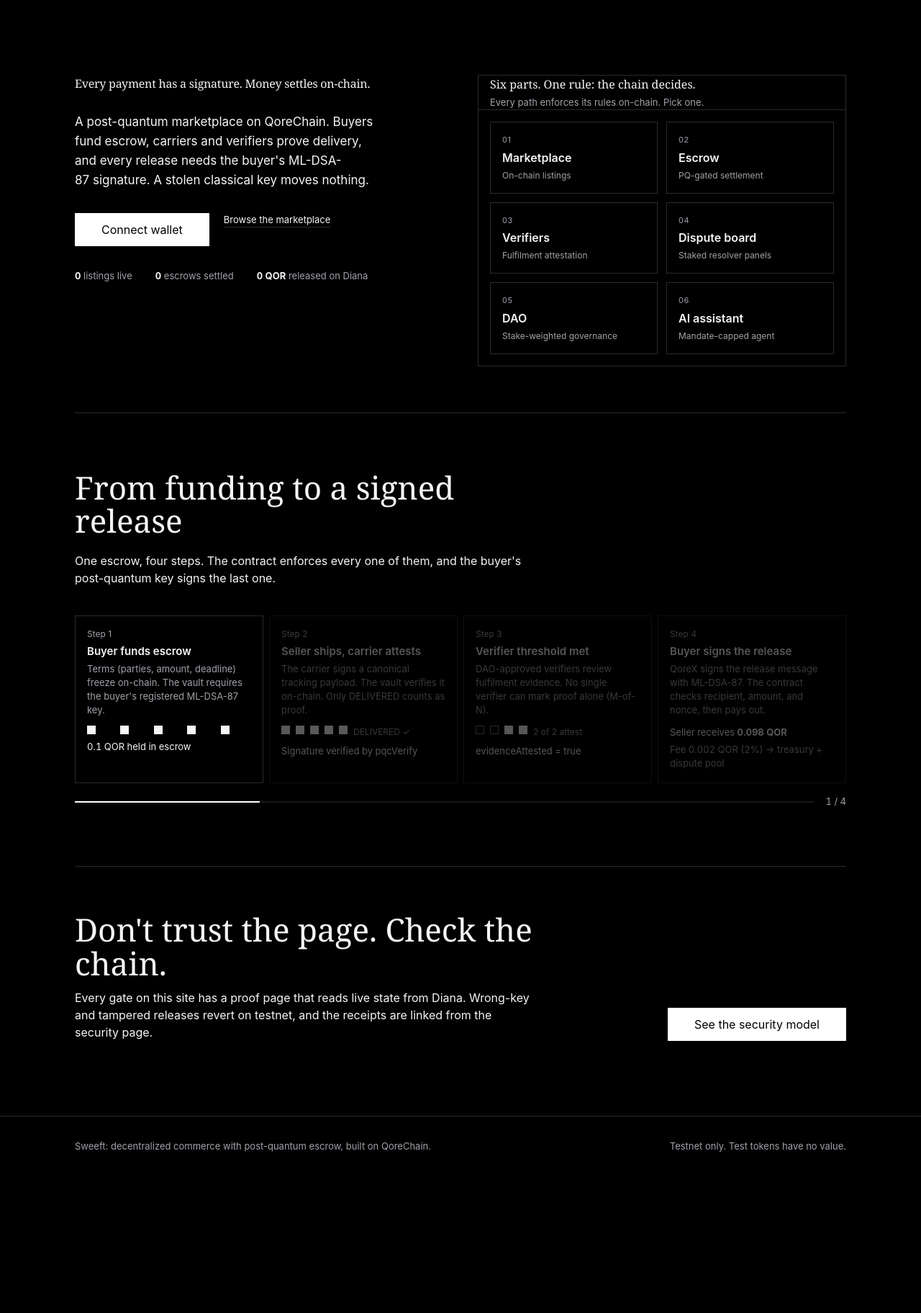
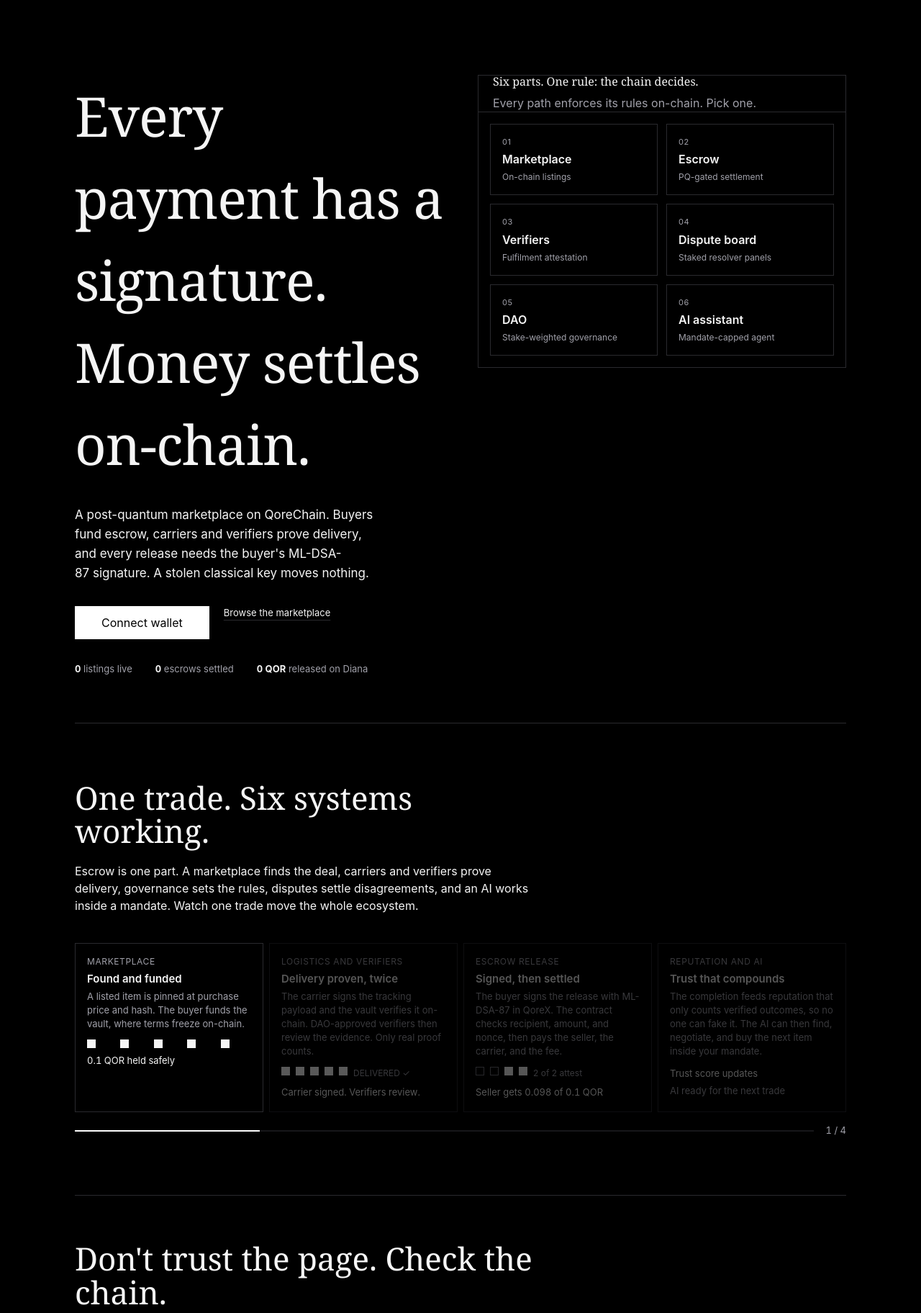
Before and after one commit to Dekantiok/sweeft-qorechain, a Django app: page / in a window 1280 px wide. Shown: the part 65-1889 px from the top of the page at 72% size. Before the commit the page ends 1665 px from the top, so only its background shows below. Run offline with Django 5.2, Linux system fonts and the light colour scheme; data that the repository does not hold is empty.

Commit message:
Bigger titles and story reframed as ecosystem

```diff
--- a/templates/marketplace/home.html
+++ b/templates/marketplace/home.html
@@ -7,7 +7,7 @@
 <section class="pt-10 sm:pt-16">
     <div class="grid gap-10 md:grid-cols-2 md:gap-12">
         <div class="flex flex-col">
-            <h1 class="font-serif text-[clamp(36px,5vw,60px)] leading-[1.0] tracking-[-0.015em] motion-safe:animate-rise">
+            <h1 class="font-serif text-[clamp(44px,6vw,76px)] leading-[1.0] tracking-[-0.015em] motion-safe:animate-rise">
                 Every payment has a signature. Money settles on-chain.
             </h1>
             <p class="mt-7 max-w-[44ch] text-balance text-[17px] leading-[27px] motion-safe:animate-rise motion-safe:[animation-delay:120ms]">
@@ -29,9 +29,9 @@
             </div>
         </div>
         <div class="panel self-start motion-safe:animate-rise motion-safe:[animation-delay:240ms]">
-            <div class="border-b border-line px-4 py-4">
-                <h2 class="font-serif text-[22px] leading-[1.15]">Six parts. One rule: the chain decides.</h2>
-                <p class="mt-1 text-[13px] leading-[19px] text-muted">Every path enforces its rules on-chain. Pick one.</p>
+            <div class="border-b border-line px-5 py-5">
+                <h2 class="font-serif text-[30px] leading-[1.1]">Six parts. One rule: the chain decides.</h2>
+                <p class="mt-2 text-[14px] leading-[21px] text-muted">Every path enforces its rules on-chain. Pick one.</p>
             </div>
             <nav aria-label="Sweeft paths" class="grid grid-cols-2 gap-3 p-4">
                 <a href="/marketplace/" class="group border border-line bg-black/40 p-4 hover:border-control transition-colors">
@@ -72,42 +72,42 @@
 {# ---- Story: Fund, Ship, Attest, Release (Meridian Story pattern) ---- #}
 <section aria-labelledby="story-title" class="border-t border-line mt-16 py-16 sm:py-20">
     <div class="flex flex-col gap-5 max-w-[640px]">
-        <h2 id="story-title" class="font-serif text-[34px] leading-[1.06] lg:text-[44px]">From funding to a signed release</h2>
-        <p class="text-[16px] leading-[24px]">One escrow, four steps. The contract enforces every one of them, and the buyer's post-quantum key signs the last one.</p>
+        <h2 id="story-title" class="font-serif text-[34px] leading-[1.06] lg:text-[44px]">One trade. Six systems working.</h2>
+        <p class="text-[16px] leading-[24px]">Escrow is one part. A marketplace finds the deal, carriers and verifiers prove delivery, governance sets the rules, disputes settle disagreements, and an AI works inside a mandate. Watch one trade move the whole ecosystem.</p>
     </div>
 
     <div id="story" class="mt-10">
         <div class="grid gap-2 sm:grid-cols-2 lg:grid-cols-4">
             <div class="story-step border border-line bg-black/60 p-4" data-step="0">
-                <div class="text-[12px] text-muted">Step 1</div>
-                <h3 class="mt-1 text-[15px] font-semibold">Buyer funds escrow</h3>
-                <p class="mt-1 text-[13px] leading-[19px] text-muted">Terms (parties, amount, deadline) freeze on-chain. The vault requires the buyer's registered ML-DSA-87 key.</p>
+                <div class="text-[12px] uppercase tracking-wider text-muted">Marketplace</div>
+                <h3 class="mt-1 text-[15px] font-semibold">Found and funded</h3>
+                <p class="mt-1 text-[13px] leading-[19px] text-muted">A listed item is pinned at purchase price and hash. The buyer funds the vault, where terms freeze on-chain.</p>
                 <div class="mt-3 grid grid-cols-5 gap-1">
                     <span class="tile tile-bought"></span><span class="tile tile-bought"></span><span class="tile tile-bought"></span><span class="tile tile-bought"></span><span class="tile tile-bought"></span>
                 </div>
-                <p class="mt-2 text-[13px] tabular-nums">0.1 QOR held in escrow</p>
+                <p class="mt-2 text-[13px] tabular-nums">0.1 QOR held safely</p>
             </div>
             <div class="story-step border border-line bg-black/60 p-4" data-step="1">
-                <div class="text-[12px] text-muted">Step 2</div>
-                <h3 class="mt-1 text-[15px] font-semibold">Seller ships, carrier attests</h3>
-                <p class="mt-1 text-[13px] leading-[19px] text-muted">The carrier signs a canonical tracking payload. The vault verifies it on-chain. Only DELIVERED counts as proof.</p>
+                <div class="text-[12px] uppercase tracking-wider text-muted">Logistics and verifiers</div>
+                <h3 class="mt-1 text-[15px] font-semibold">Delivery proven, twice</h3>
+                <p class="mt-1 text-[13px] leading-[19px] text-muted">The carrier signs the tracking payload and the vault verifies it on-chain. DAO-approved verifiers then review the evidence. Only real proof counts.</p>
                 <div class="mt-3 flex gap-2 text-[12px]"><span class="tile tile-listed"></span><span class="tile tile-listed"></span><span class="tile tile-listed"></span><span class="tile tile-listed"></span><span class="tile tile-listed"></span><span class="text-muted">DELIVERED ✓</span></div>
-                <p class="mt-2 text-[13px] tabular-nums">Signature verified by pqcVerify</p>
+                <p class="mt-2 text-[13px] tabular-nums">Carrier signed. Verifiers review.</p>
             </div>
             <div class="story-step border border-line bg-black/60 p-4" data-step="2">
-                <div class="text-[12px] text-muted">Step 3</div>
-                <h3 class="mt-1 text-[15px] font-semibold">Verifier threshold met</h3>
-                <p class="mt-1 text-[13px] leading-[19px] text-muted">DAO-approved verifiers review fulfilment evidence. No single verifier can mark proof alone (M-of-N).</p>
+                <div class="text-[12px] uppercase tracking-wider text-muted">Escrow release</div>
+                <h3 class="mt-1 text-[15px] font-semibold">Signed, then settled</h3>
+                <p class="mt-1 text-[13px] leading-[19px] text-muted">The buyer signs the release with ML-DSA-87 in QoreX. The contract checks recipient, amount, and nonce, then pays the seller, the carrier, and the fee.</p>
                 <div class="mt-3 flex gap-2 text-[12px]"><span class="tile tile-spare"></span><span class="tile tile-spare"></span><span class="tile tile-bought"></span><span class="tile tile-bought"></span><span class="text-muted">2 of 2 attest</span></div>
-                <p class="mt-2 text-[13px] tabular-nums">evidenceAttested = true</p>
+                <p class="mt-2 text-[13px] tabular-nums">Seller gets 0.098 of 0.1 QOR</p>
             </div>
             <div class="story-step border border-line bg-black/60 p-4" data-step="3">
-                <div class="text-[12px] text-muted">Step 4</div>
-                <h3 class="mt-1 text-[15px] font-semibold">Buyer signs the release</h3>
-                <p class="mt-1 text-[13px] leading-[19px] text-muted">QoreX signs the release message with ML-DSA-87. The contract checks recipient, amount, and nonce, then pays out.</p>
+                <div class="text-[12px] uppercase tracking-wider text-muted">Reputation and AI</div>
+                <h3 class="mt-1 text-[15px] font-semibold">Trust that compounds</h3>
+                <p class="mt-1 text-[13px] leading-[19px] text-muted">The completion feeds reputation that only counts verified outcomes, so no one can fake it. The AI can then find, negotiate, and buy the next item inside your mandate.</p>
                 <div class="mt-3 flex flex-col gap-1 text-[13px] tabular-nums">
-                    <span>Seller receives <strong>0.098 QOR</strong></span>
-                    <span class="text-muted">Fee 0.002 QOR (2%) → treasury + dispute pool</span>
+                    <span>Trust score updates</span>
+                    <span class="text-muted">AI ready for the next trade</span>
                 </div>
             </div>
         </div>
```
